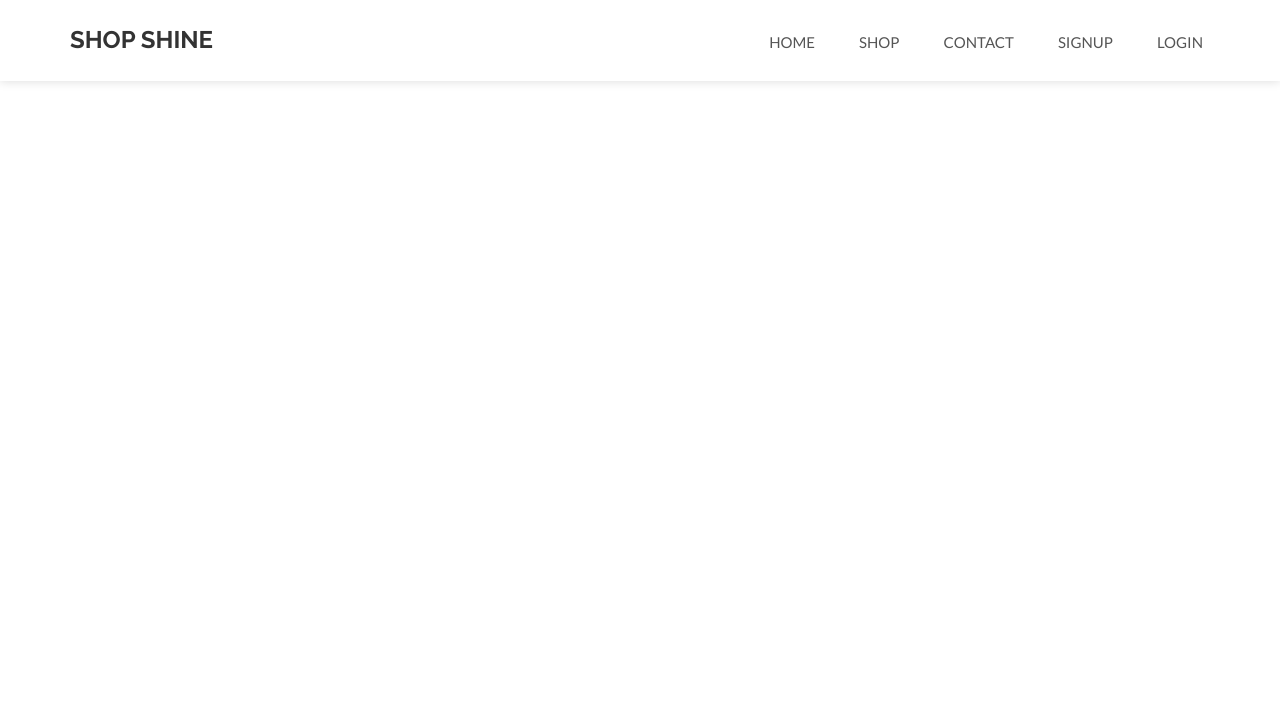
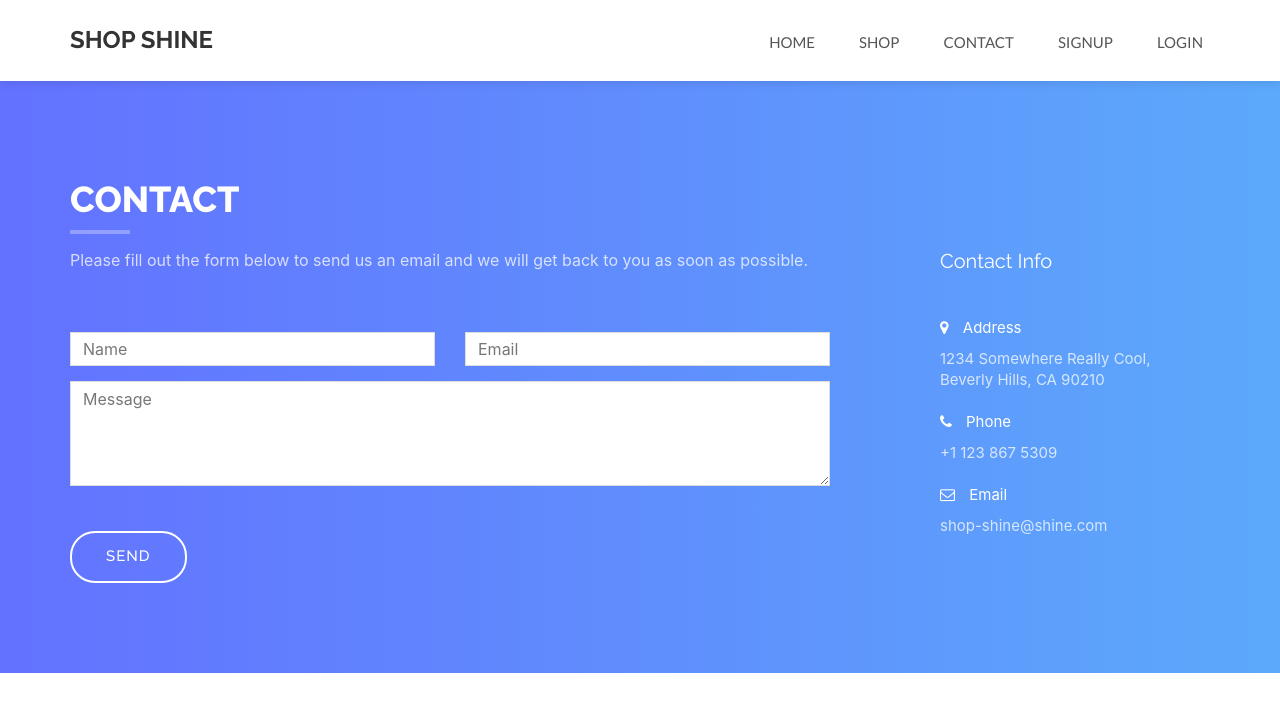
Before and after one commit to rpkrupali1/shop-shine, a React (Create React App) app in the folder client/: page /Contact in a window 1280 px wide. Shown: the top 712 px of the page. Built offline with nearby package versions, Linux system fonts and the light colour scheme.

Commit message:
added comment page

```diff
--- a/client/package.json
+++ b/client/package.json
@@ -11,6 +11,7 @@
     "@testing-library/user-event": "^13.5.0",
     "graphql": "^16.4.0",
     "jwt-decode": "^3.1.2",
+    "bootstrap": "^5.1.3",
     "react": "^16.8.0",
     "react-dom": "^16.8.0",
     "react-router-dom": "^6.3.0",
--- a/client/src/App.js
+++ b/client/src/App.js
@@ -5,7 +5,7 @@ import Signup from "./pages/Signup";
 import Nav from "./component/Nav";
 import Shop from "./component/ShopList";
 import Home from "./pages/Home";
-import Categories from "./component/Categories";
+import Contact from "./pages/Contact";
 import "./App.css";
 
 import {
@@ -35,6 +35,7 @@ function App() {
             <Route exact path="/shop" element={<Shop />} />
             <Route exact path="/login" element={<Login />} />
             <Route exact path="/signup" element={<Signup />} />
+            <Route exact path="/Contact" element={<Contact />} />
           </Routes>
         </div>
       </Router>
--- a/client/src/pages/Contact.js
+++ b/client/src/pages/Contact.js
@@ -0,0 +1,155 @@
+import React, { useState } from 'react'
+import { validateEmail } from '../utils/helpers';
+
+// const initialState = {
+//     name: '',
+//     email: '',
+//     message: '',
+//   }
+
+function Contact() {
+    const [formState, setFormState] = useState({ name: '', email: '', message: '' });
+    const { name, email, message } = formState;
+    const [errorMessage, setErrorMessage] = useState('');
+
+    const handleReset = () => {
+        Array.from(document.querySelectorAll("input")).forEach(
+          input => (input.value = "")
+        );
+        Array.from(document.querySelectorAll("textarea")).forEach(
+            textarea => (textarea.value = "")
+          );
+        this.setState({
+          itemvalues: [{}]
+        });
+      };
+
+    function handleSubmit(e) {
+        e.preventDefault();
+        console.log(formState);
+        handleReset();
+    }
+
+
+ function handleChange(e) {
+        if (e.target.name === 'email') {
+            const isValid = validateEmail(e.target.value);
+            console.log(isValid);
+            // isValid conditional statement
+            if (!isValid) {
+              setErrorMessage('Your email is invalid.');
+            } else {
+              setErrorMessage('');
+            }
+          } else {
+            if (!e.target.value.length) {
+              setErrorMessage(`${e.target.name} is required.`);
+            } else {
+              setErrorMessage('');
+            }
+          }
+          if (!errorMessage) {
+            setFormState({ ...formState, [e.target.name]: e.target.value });
+          }
+      }
+
+
+  return (
+    <div>
+      <div id='contact'>
+        <div className='container'>
+          <div className='col-md-8'>
+            <div className='row'>
+              <div className='section-title'>
+                <h2>Contact</h2>
+                <p>
+                  Please fill out the form below to send us an email and we will
+                  get back to you as soon as possible.
+                </p>
+              </div>
+              <form name='sentMessage' onSubmit={handleSubmit}>
+                <div className='row'>
+                  <div className='col-md-6'>
+                    <div className='form-group'>
+                      <input
+                        type='text'
+                        id='name'
+                        name='name'
+                        className='form-control'
+                        placeholder='Name'
+                        required
+                        onChange={handleChange}
+                      />
+                      <p className='help-block text-danger'></p>
+                    </div>
+                  </div>
+                  <div className='col-md-6'>
+                    <div className='form-group'>
+                      <input
+                        type='email'
+                        id='email'
+                        name='email'
+                        className='form-control'
+                        placeholder='Email'
+                        required
+                        onChange={handleChange}
+                      />
+                      <p className='help-block text-danger'></p>
+                    </div>
+                  </div>
+                </div>
+                <div className='form-group'>
+                  <textarea
+                    name='message'
+                    id='message'
+                    className='form-control'
+                    rows='4'
+
+                    placeholder='Message'
+                    required
+                    onChange={handleChange}
+                  ></textarea>
+                  <p className='help-block text-danger'></p>
+                </div>
+                <div id='success'></div>
+                <button type='submit' className='btn btn-custom btn-lg'>
+                  Send
+                </button>
+              </form>
+            </div>
+          </div>
+          <div className='col-md-3 col-md-offset-1 contact-info'>
+            <div className='contact-item'>
+              <h3>Contact Info</h3>
+              <p>
+                <span>
+                  <i className='fa fa-map-marker'></i> Address
+                </span>
+                1234 Somewhere Really Cool, Beverly Hills, CA 90210
+              </p>
+            </div>
+            <div className='contact-item'>
+              <p>
+                <span>
+                  <i className='fa fa-phone'></i> Phone
+                </span>{' '}
+                +1 123 867 5309
+              </p>
+            </div>
+            <div className='contact-item'>
+              <p>
+                <span>
+                  <i className='fa fa-envelope-o'></i> Email
+                </span>{' '}
+                shop-shine@shine.com
+              </p>
+            </div>
+          </div>
+
+        </div>
+      </div>
+
+    </div>
+  )
+}
+export default Contact;
--- a/client/src/utils/helpers.js
+++ b/client/src/utils/helpers.js
@@ -0,0 +1,4 @@
+export function validateEmail(email) {
+    var re = /^(([^<>()[\]\\.,;:\s@"]+(\.[^<>()[\]\\.,;:\s@"]+)*)|(".+"))@((\[[0-9]{1,3}\.[0-9]{1,3}\.[0-9]{1,3}\.[0-9]{1,3}\])|(([a-zA-Z\-0-9]+\.)+[a-zA-Z]{2,}))$/;
+    return re.test(String(email).toLowerCase());
+  }
```
Also changed, not shown: client/src/data/data.json (deleted, +0 -32 lines), 1 other file (tests, documents, lock files or other folders).
